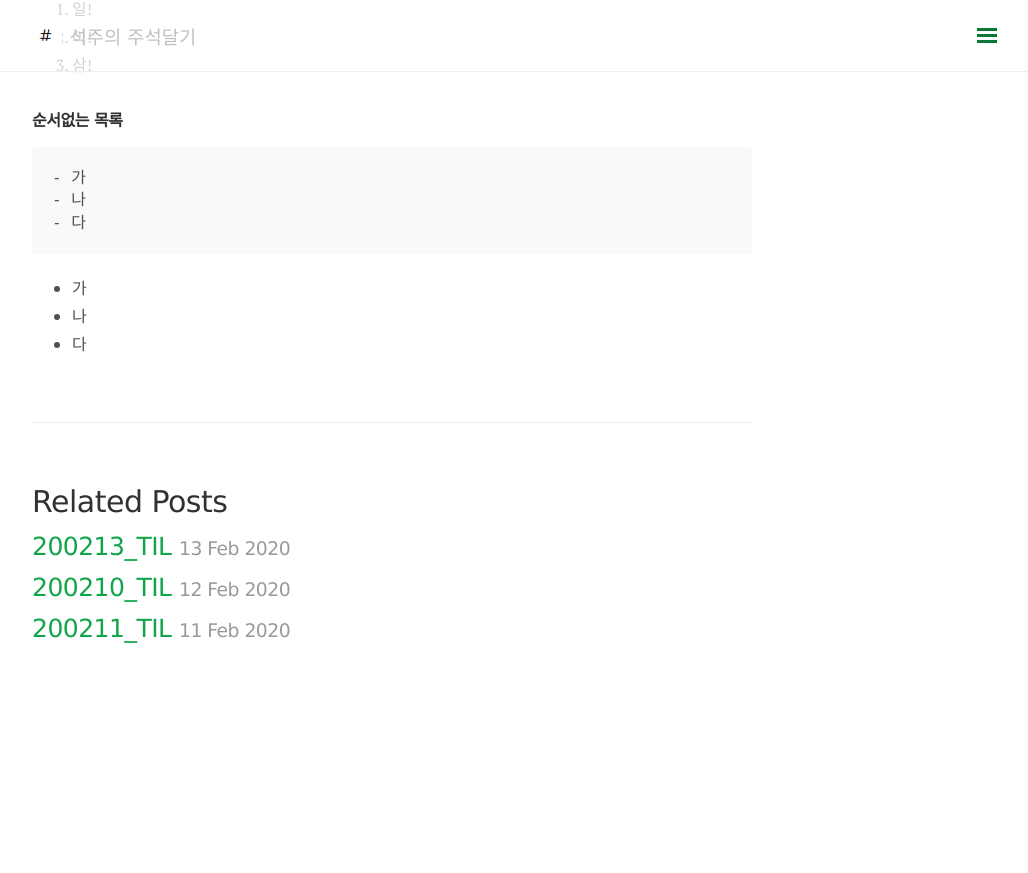
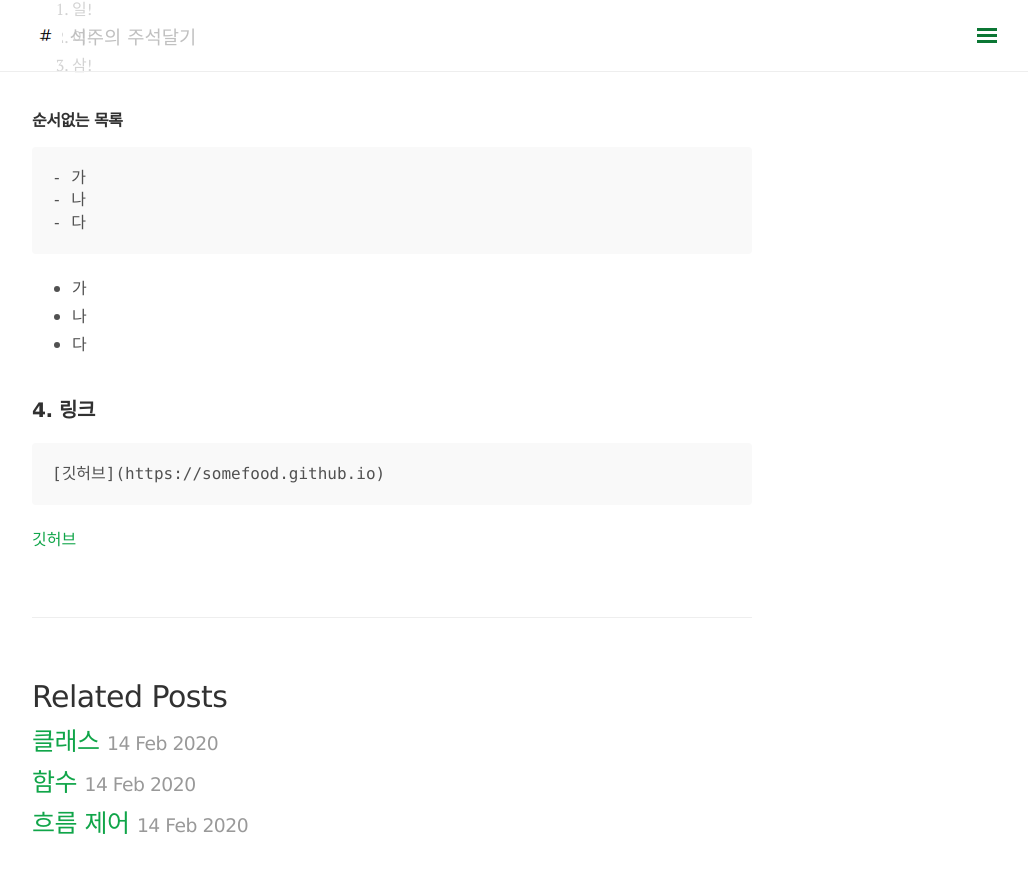
Before and after one commit to somefood/somefood.github.io, a Jekyll site: the page built from _posts/etc/2018-12-04-markdown.md, in a window 1280 px wide and 900 px high, scrolled down 2108 px. Shown: the top 873 px of the window, without its empty margins (248-1276 px from the left). Built offline with Jekyll 4.4.1, drawn with Linux system fonts in a browser that asks for light colours; nearby versions of some CDN libraries; comment, search, counter and statistics services are not loaded; before the commit the page ends 2812 px from its top, so only the background shows below that.

````diff
--- a/_posts/etc/2018-12-04-markdown.md
+++ b/_posts/etc/2018-12-04-markdown.md
@@ -78,3 +78,9 @@
 - 가
 - 나
 - 다
+
+## 4. 링크
+```
+[깃허브](https://somefood.github.io)
+```
+[깃허브](https://somefood.github.io)
````
Also changed, not shown: _posts/Python/2018-12-21-06callabeobject.md (deleted, +0 -10 lines), _posts/Python/2020-02-14-01print.md (renamed from _posts/Python/2020-02-05-python_print.md, +2 -2 lines), _posts/Python/2020-02-14-02datatype.md (renamed from _posts/Python/2018-12-21-01datatype.md, +6 -4 lines), _posts/Python/2020-02-14-03structure.md (renamed from _posts/Python/2018-12-21-02structure.md), _posts/Python/2020-02-14-04flowcontrol.md (renamed from _posts/Python/2018-12-21-03flowcontrol.md), _posts/Python/2020-02-14-05function.md (renamed from _posts/Python/2018-12-21-04function.md), _posts/Python/2020-02-14-06class.md (renamed from _posts/Python/2018-12-21-05class.md).
